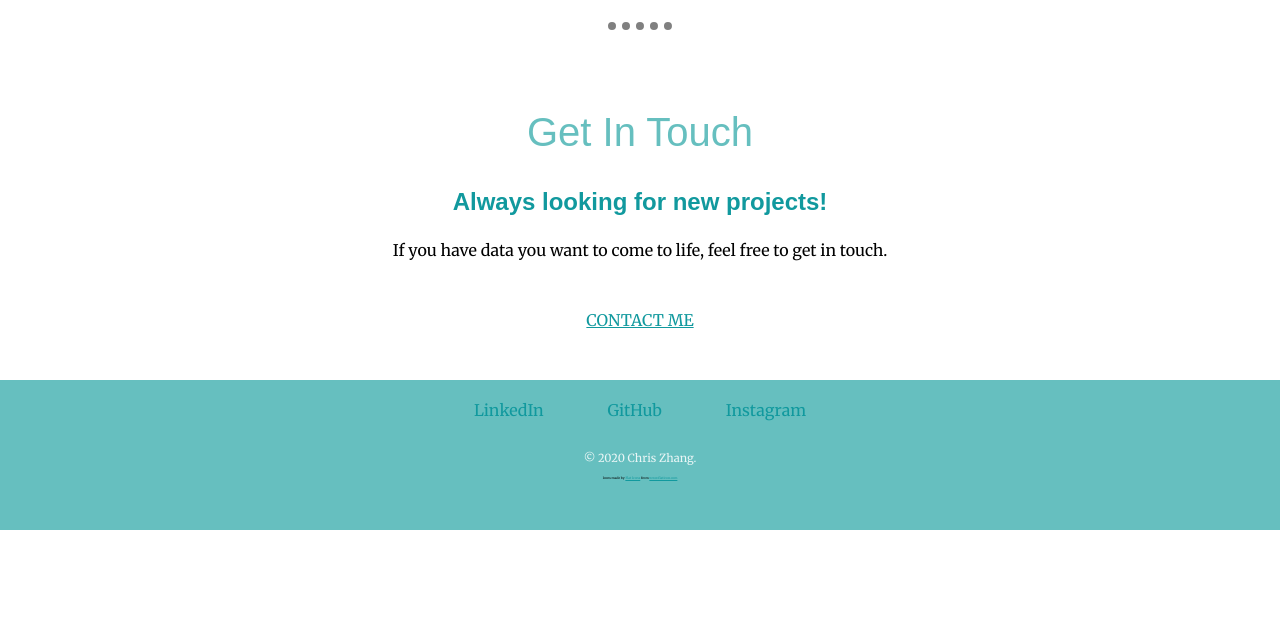
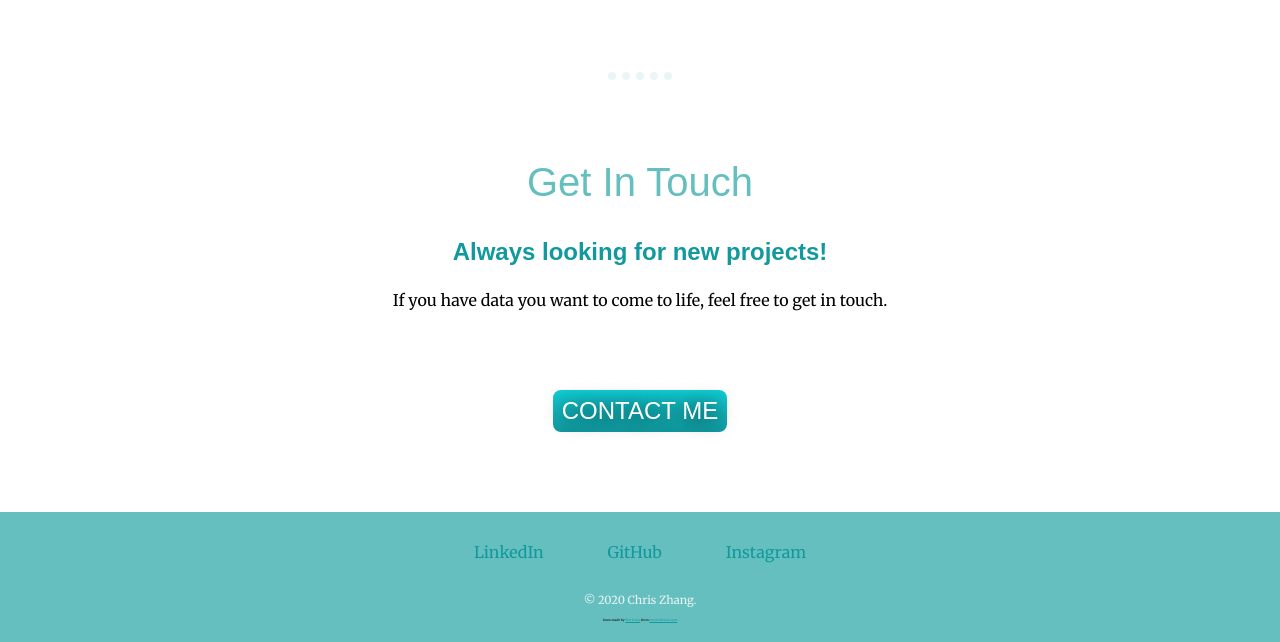
Before and after one commit to czhang475/czhang475.github.io, a plain HTML site: page index.html in a window 1280 px wide. Shown: the part 1965-2607 px from the top of the page. Before the commit the page ends 2495 px from the top, so only its background shows below. Drawn offline with Linux system fonts and the light colour scheme; a web font is replaced by a local one.

Commit message:
updated css for button

```diff
--- a/css/styles.css
+++ b/css/styles.css
@@ -1,5 +1,9 @@
 a {
     color: #11999E;
+}
+
+a:hover {
+    color: #EAF6F6;
 }
 
 body {
@@ -32,7 +36,7 @@ h3 {
 hr {
     border-style: dotted;
     border-width: 0.5rem 0 0 0;
-    color: gray;
+    color: #EAF6F6;
     margin: 5em auto;
     width: 5%;
 }
@@ -51,12 +55,47 @@ hr {
 
 .bottom-container {
     background-color: #66BFBF;
-    padding-bottom: 50px;
-    padding-top: 20px;
+    padding-bottom: 20px;
+    padding-top: 30px;
     margin-top: 50px;
 }
 
+.btn {
+   background: #66BFBF;
+   background-image: -webkit-linear-gradient(top, #11CDD4, #11999E);
+   background-image: -moz-linear-gradient(top, #11CDD4, #11999E);
+   background-image: -ms-linear-gradient(top, #11CDD4, #11999E);
+   background-image: -o-linear-gradient(top, #11CDD4, #11999E);
+   background-image: linear-gradient(to bottom, #11CDD4, #11999E);
+   -webkit-border-radius: 8px;
+   -moz-border-radius: 8px;
+   border-radius: 8px;
+   color: #FFFFFF;
+   font-family: 'Mukta Mahee', sans-serif;
+   font-size: 24px;
+   padding: 7px;
+   text-shadow: 1px 1px 20px #000000;
+   text-decoration: none;
+   display: inline-block;
+   cursor: pointer;
+   text-align: center;
+   width: 10rem;
+   margin: 30px auto;
+}
 
+.btn:hover {
+   border: solid #337FED 0px;
+   background: #8AF9F9;
+   background-image: -webkit-linear-gradient(top, #30E3CB, #2BC4AD);
+   background-image: -moz-linear-gradient(top, #30E3CB, #2BC4AD);
+   background-image: -ms-linear-gradient(top, #30E3CB, #2BC4AD);
+   background-image: -o-linear-gradient(top, #30E3CB, #2BC4AD);
+   background-image: linear-gradient(to bottom, #30E3CB, #2BC4AD);
+   -webkit-border-radius: 8px;
+   -moz-border-radius: 8px;
+   border-radius: 8px;
+   text-decoration: none;
+}
 .footer-copyright {
     color: #EAF6F6;
     font-size: 0.7rem;
@@ -66,11 +105,12 @@ hr {
 .footer-link {
     color: #11999E;
     text-decoration: none;
-    margin: 20px 30px;
+    margin: 10px 30px;
 }
 
 .headshot {
     height: 200px;
+    margin-top: 50px;
     width: 200px;
 
 }
```
